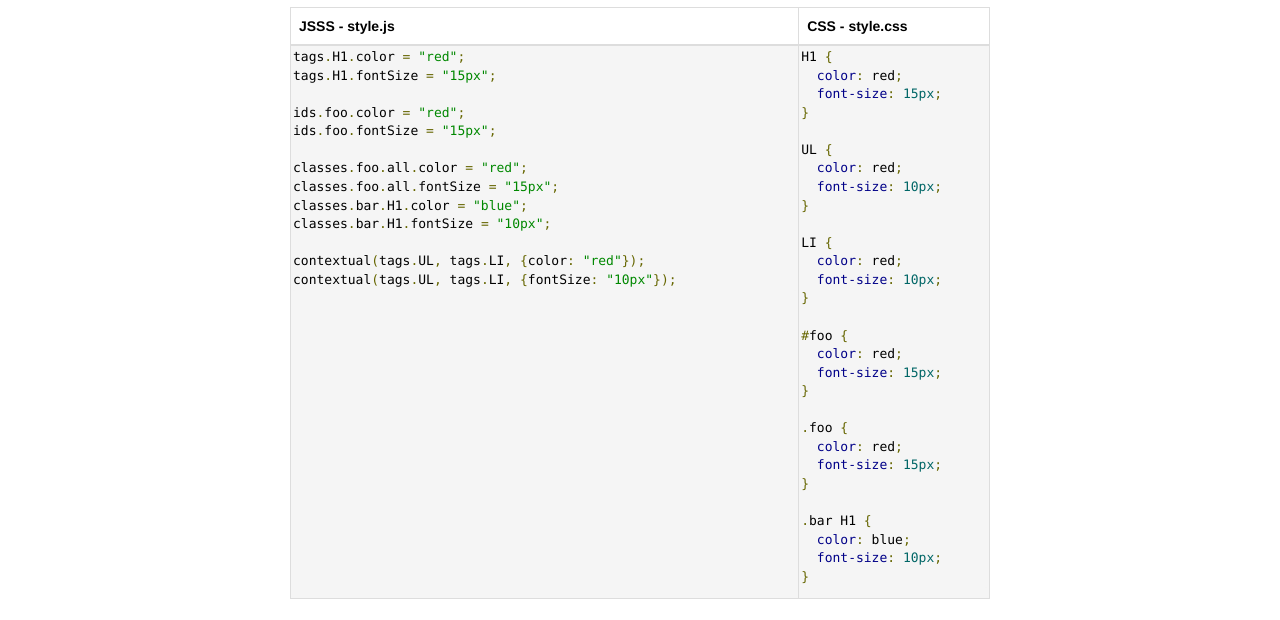
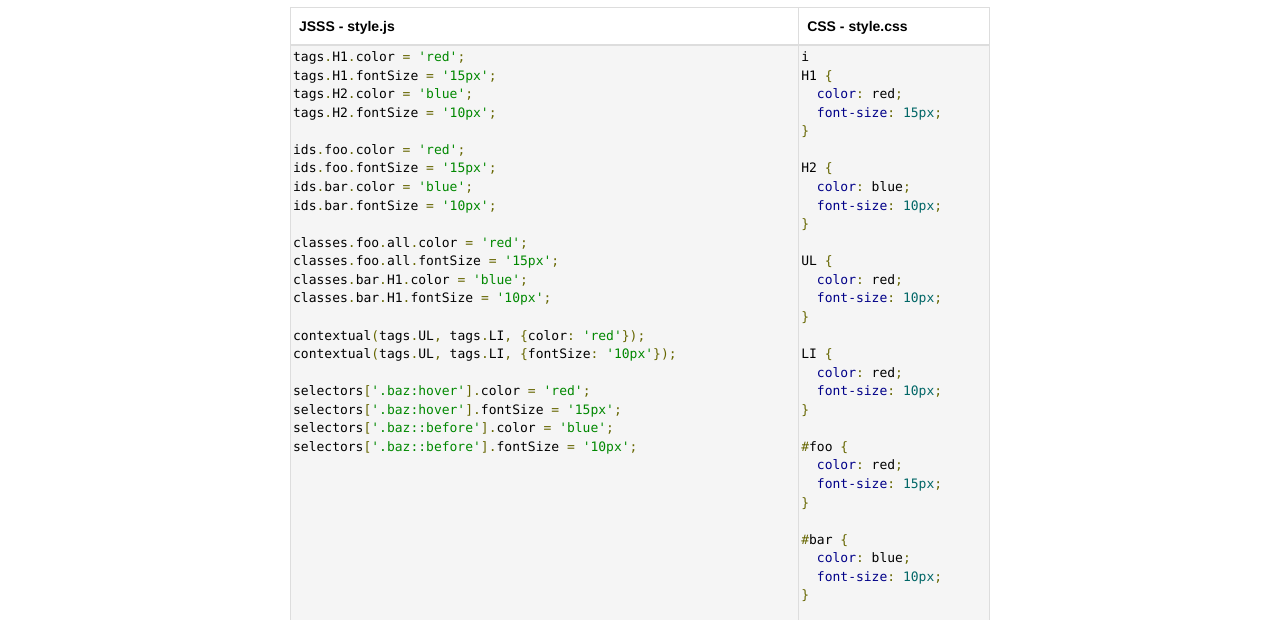
Before and after one commit to watilde/jsss-compiler, a plain HTML site: page index.html in a window 1280 px wide. Shown: the part 180-800 px from the top of the page. Drawn offline with Linux system fonts and the light colour scheme.

Commit message:
Add selector object

```diff
--- a/index.html
+++ b/index.html
@@ -45,25 +45,39 @@ $ jsss style.js style.css</pre>
             <tr>
               <td>
                 <pre class="prettyprint lang-js">
-tags.H1.color = "red";
-tags.H1.fontSize = "15px";
+tags.H1.color = 'red';
+tags.H1.fontSize = '15px';
+tags.H2.color = 'blue';
+tags.H2.fontSize = '10px';
 
-ids.foo.color = "red";
-ids.foo.fontSize = "15px";
+ids.foo.color = 'red';
+ids.foo.fontSize = '15px';
+ids.bar.color = 'blue';
+ids.bar.fontSize = '10px';
 
-classes.foo.all.color = "red";
-classes.foo.all.fontSize = "15px";
-classes.bar.H1.color = "blue";
-classes.bar.H1.fontSize = "10px";
+classes.foo.all.color = 'red';
+classes.foo.all.fontSize = '15px';
+classes.bar.H1.color = 'blue';
+classes.bar.H1.fontSize = '10px';
 
-contextual(tags.UL, tags.LI, {color: "red"});
-contextual(tags.UL, tags.LI, {fontSize: "10px"});</pre>
+contextual(tags.UL, tags.LI, {color: 'red'});
+contextual(tags.UL, tags.LI, {fontSize: '10px'});
+
+selectors['.baz:hover'].color = 'red';
+selectors['.baz:hover'].fontSize = '15px';
+selectors['.baz::before'].color = 'blue';
+selectors['.baz::before'].fontSize = '10px';</pre>
               </td>
               <td>
-                <pre class="prettyprint lang-css">
+                <pre class="prettyprint lang-css">i
 H1 {
   color: red;
   font-size: 15px;
+}
+
+H2 {
+  color: blue;
+  font-size: 10px;
 }
 
 UL {
@@ -81,12 +95,27 @@ LI {
   font-size: 15px;
 }
 
+#bar {
+  color: blue;
+  font-size: 10px;
+}
+
 .foo {
   color: red;
   font-size: 15px;
 }
 
 .bar H1 {
+  color: blue;
+  font-size: 10px;
+}
+
+.baz:hover {
+  color: red;
+  font-size: 15px;
+}
+
+.baz::before {
   color: blue;
   font-size: 10px;
 }</pre>
```
